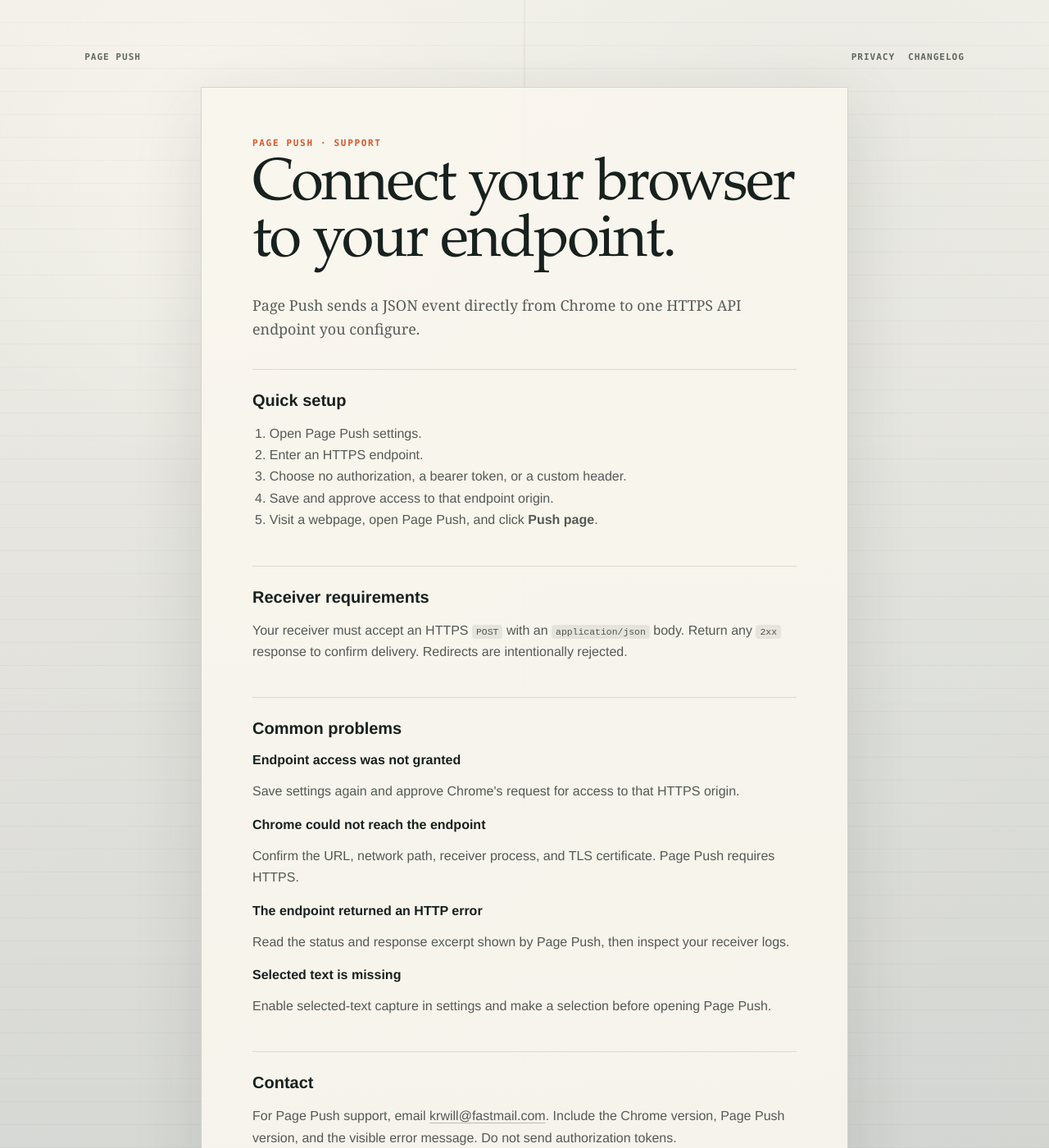
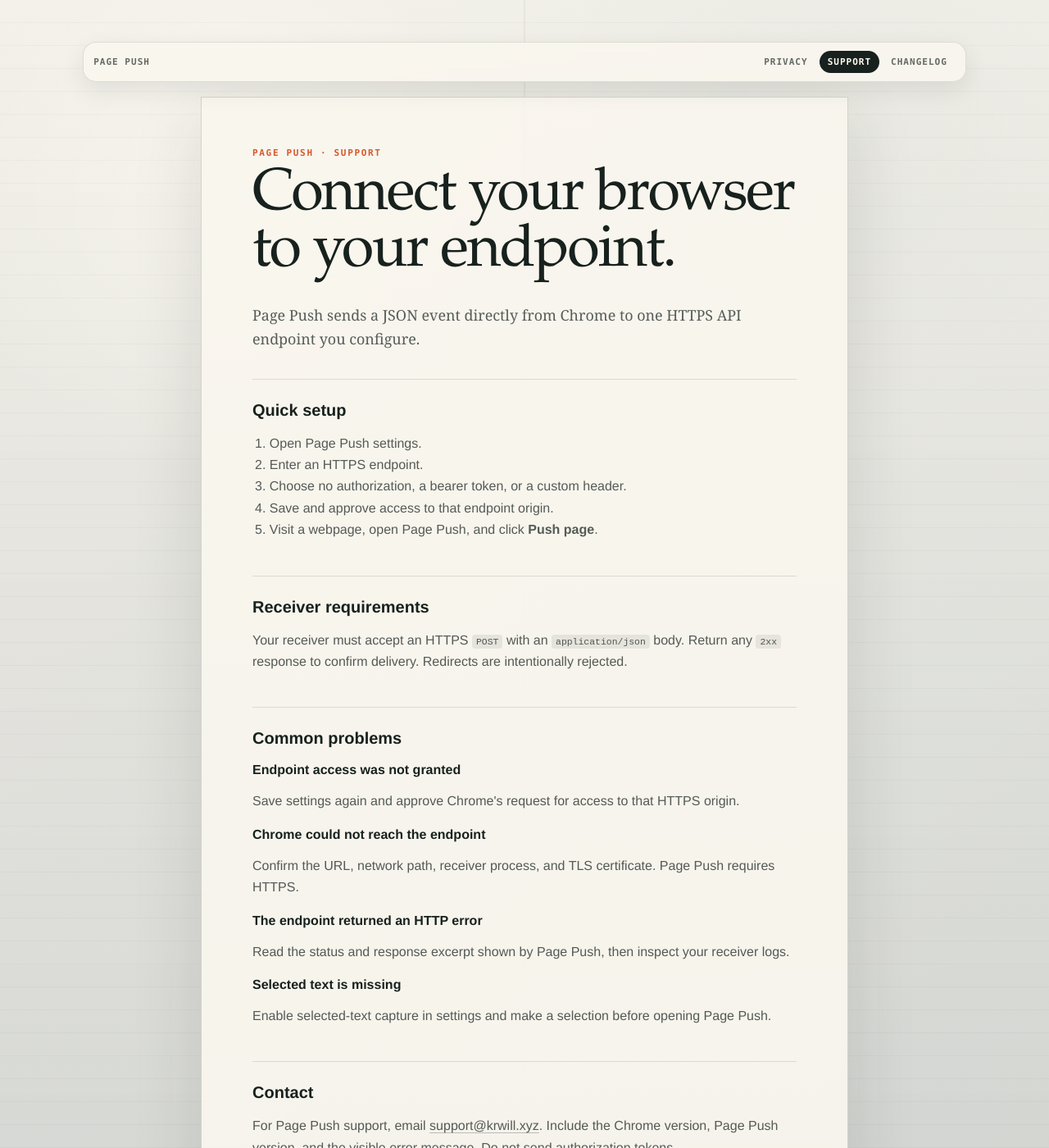
Before and after one commit to krwillxyz/krwillxyz.github.io, a Jekyll site: the page built from products/page-push/support/index.md, in a window 1280 px wide and 1400 px high. Shown: the whole window at 82% size. Built offline with Jekyll 4.4.1, drawn with Linux system fonts in a browser that asks for light colours.

Commit message:
Polish Page Push support and navigation

```diff
--- a/assets/products/products.css
+++ b/assets/products/products.css
@@ -11,12 +11,20 @@
 }
 
 .product-nav {
+  position: sticky;
+  top: 10px;
+  z-index: 20;
   display: flex;
   align-items: center;
   justify-content: space-between;
   gap: 24px;
   margin-bottom: 18px;
-  padding: 12px 2px;
+  padding: 10px 12px;
+  border: 1px solid rgba(23, 33, 29, 0.12);
+  border-radius: 16px;
+  background: rgba(250, 247, 239, 0.9);
+  box-shadow: 0 10px 28px rgba(36, 39, 41, 0.09);
+  backdrop-filter: blur(14px);
   color: rgba(23, 33, 29, 0.66);
   font: 750 0.69rem/1.2 ui-monospace, "SFMono-Regular", Menlo, monospace;
   letter-spacing: 0.09em;
@@ -27,7 +35,17 @@
   display: flex;
   flex-wrap: wrap;
   justify-content: flex-end;
-  gap: 16px;
+  gap: 4px;
+}
+
+.product-nav-links a {
+  padding: 7px 10px;
+  border-radius: 999px;
+}
+
+.product-nav-links a[aria-current="page"] {
+  background: #17211d;
+  color: #fffaf0;
 }
 
 .product-nav a {
@@ -378,12 +396,19 @@
   }
 
   .product-nav {
-    align-items: flex-start;
-    flex-direction: column;
+    top: 6px;
+    gap: 6px;
+    padding: 8px 9px;
+    font-size: 0.6rem;
   }
 
   .product-nav-links {
-    justify-content: flex-start;
+    flex-wrap: nowrap;
+    gap: 0;
+  }
+
+  .product-nav-links a {
+    padding: 7px 6px;
   }
 
   .directory-panel,
--- a/products/page-push/support/index.md
+++ b/products/page-push/support/index.md
@@ -7,7 +7,7 @@ product_styles: true
 ---
 
 <div class="product-shell">
-  <nav class="product-nav" aria-label="Page Push navigation"><a href="/products/page-push/">Page Push</a><div class="product-nav-links"><a href="/products/page-push/privacy/">Privacy</a><a href="/products/page-push/changelog/">Changelog</a></div></nav>
+  <nav class="product-nav" aria-label="Page Push navigation"><a href="/products/page-push/">Page Push</a><div class="product-nav-links"><a href="/products/page-push/privacy/">Privacy</a><a href="/products/page-push/support/" aria-current="page">Support</a><a href="/products/page-push/changelog/">Changelog</a></div></nav>
   <article class="product-document-card">
     <p class="product-kicker">Page Push · Support</p>
     <h1>Connect your browser to your endpoint.</h1>
@@ -16,6 +16,6 @@ product_styles: true
     <section class="document-section"><h2>Quick setup</h2><ol><li>Open Page Push settings.</li><li>Enter an HTTPS endpoint.</li><li>Choose no authorization, a bearer token, or a custom header.</li><li>Save and approve access to that endpoint origin.</li><li>Visit a webpage, open Page Push, and click <strong>Push page</strong>.</li></ol></section>
     <section class="document-section"><h2>Receiver requirements</h2><p>Your receiver must accept an HTTPS <code>POST</code> with an <code>application/json</code> body. Return any <code>2xx</code> response to confirm delivery. Redirects are intentionally rejected.</p></section>
     <section class="document-section"><h2>Common problems</h2><h3>Endpoint access was not granted</h3><p>Save settings again and approve Chrome's request for access to that HTTPS origin.</p><h3>Chrome could not reach the endpoint</h3><p>Confirm the URL, network path, receiver process, and TLS certificate. Page Push requires HTTPS.</p><h3>The endpoint returned an HTTP error</h3><p>Read the status and response excerpt shown by Page Push, then inspect your receiver logs.</p><h3>Selected text is missing</h3><p>Enable selected-text capture in settings and make a selection before opening Page Push.</p></section>
-    <section class="document-section"><h2>Contact</h2><p>For Page Push support, email <a href="mailto:krwill@fastmail.com">krwill@fastmail.com</a>. Include the Chrome version, Page Push version, and the visible error message. Do not send authorization tokens.</p></section>
+    <section class="document-section"><h2>Contact</h2><p>For Page Push support, email <a href="mailto:support@krwill.xyz">support@krwill.xyz</a>. Include the Chrome version, Page Push version, and the visible error message. Do not send authorization tokens.</p></section>
   </article>
 </div>
```
Also changed, not shown: products/page-push/changelog/index.md (+1 -1 lines), products/page-push/privacy/index.md (+2 -2 lines), assets/products/page-push/manual-push.png.
